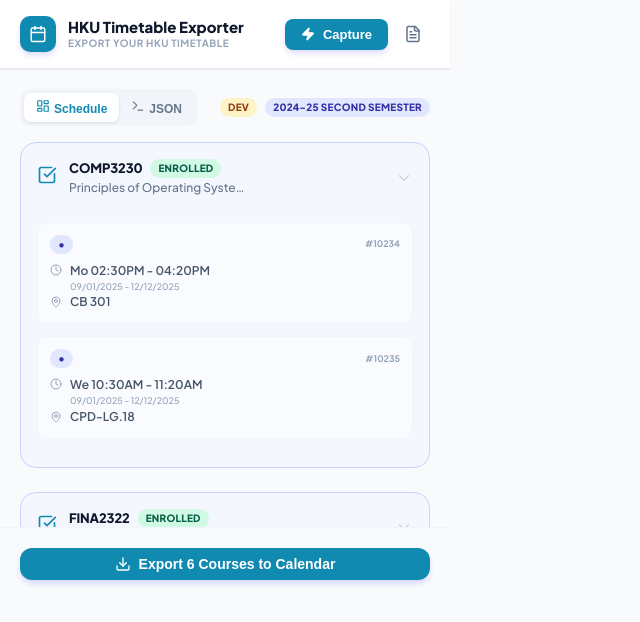
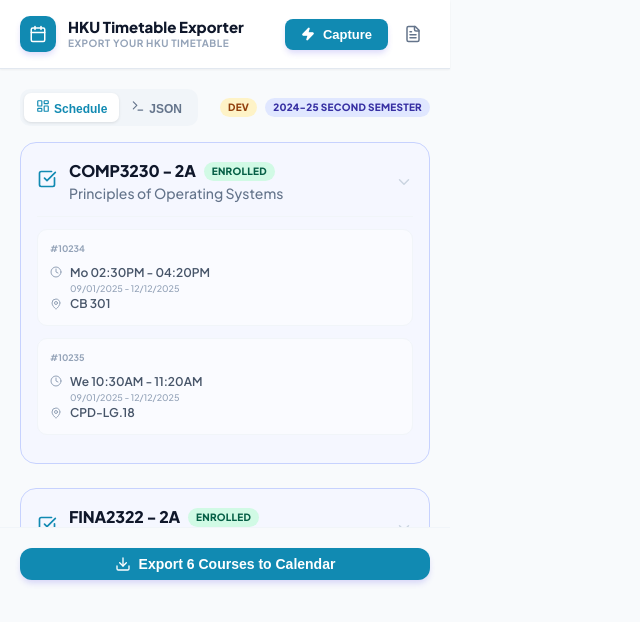
Before and after one commit to GarytheNoob/hku-timetable-exporter, a React (Vite) app: page / in a window 1280 px wide. Shown: the top 622 px of the page, without its empty margins (0-640 px from the left). Built offline with nearby package versions, Linux system fonts and the light colour scheme.

Commit message:
display section after course code

```diff
--- a/App.tsx
+++ b/App.tsx
@@ -262,12 +262,12 @@
                           </div>
                           <div>
                             <div className="flex items-center gap-2 mb-1">
-                              <h4 style={{fontSize: '0.8125rem', fontWeight: 800, color: '#0f172a', letterSpacing: '-0.01em'}}>{course.courseCode}</h4>
+                              <h4 style={{fontSize: '16px', fontWeight: 800, color: '#0f172a', letterSpacing: '-0.01em'}}>{course.courseCode} - {course.courseSection}</h4>
                               <span className={`badge ${course.status.includes('Enrolled') ? 'badge-success' : 'badge-warning'}`}>
                                 {course.status.includes('Enrolled') ? 'Enrolled' : 'Waitlist'}
                               </span>
                             </div>
-                            <p style={{fontSize: '0.75rem', color: '#64748b', fontWeight: 500, whiteSpace: 'nowrap', overflow: 'hidden', textOverflow: 'ellipsis', maxWidth: '180px'}}>
+                            <p style={{fontSize: '14px', color: '#64748b', fontWeight: 500, whiteSpace: 'nowrap', overflow: 'hidden', textOverflow: 'ellipsis'}}>
                               {course.courseTitle}
                             </p>
                           </div>
@@ -280,7 +280,6 @@
                           {course.meetings.map((m, midx) => (
                             <div key={midx} style={{marginBottom: '0.75rem', background: 'rgba(255,255,255,0.5)', borderRadius: '10px', padding: '0.75rem', border: '1px solid #f1f5f9'}}>
                               <div className="flex items-center justify-between mb-2">
-                                <span className="badge badge-indigo">{m.section} • {m.component}</span>
                                 <span style={{fontSize: '9px', fontWeight: 700, color: '#94a3b8'}}>#{m.classNbr}</span>
                               </div>
                               <div className="flex items-start gap-2 mb-1.5">
```
